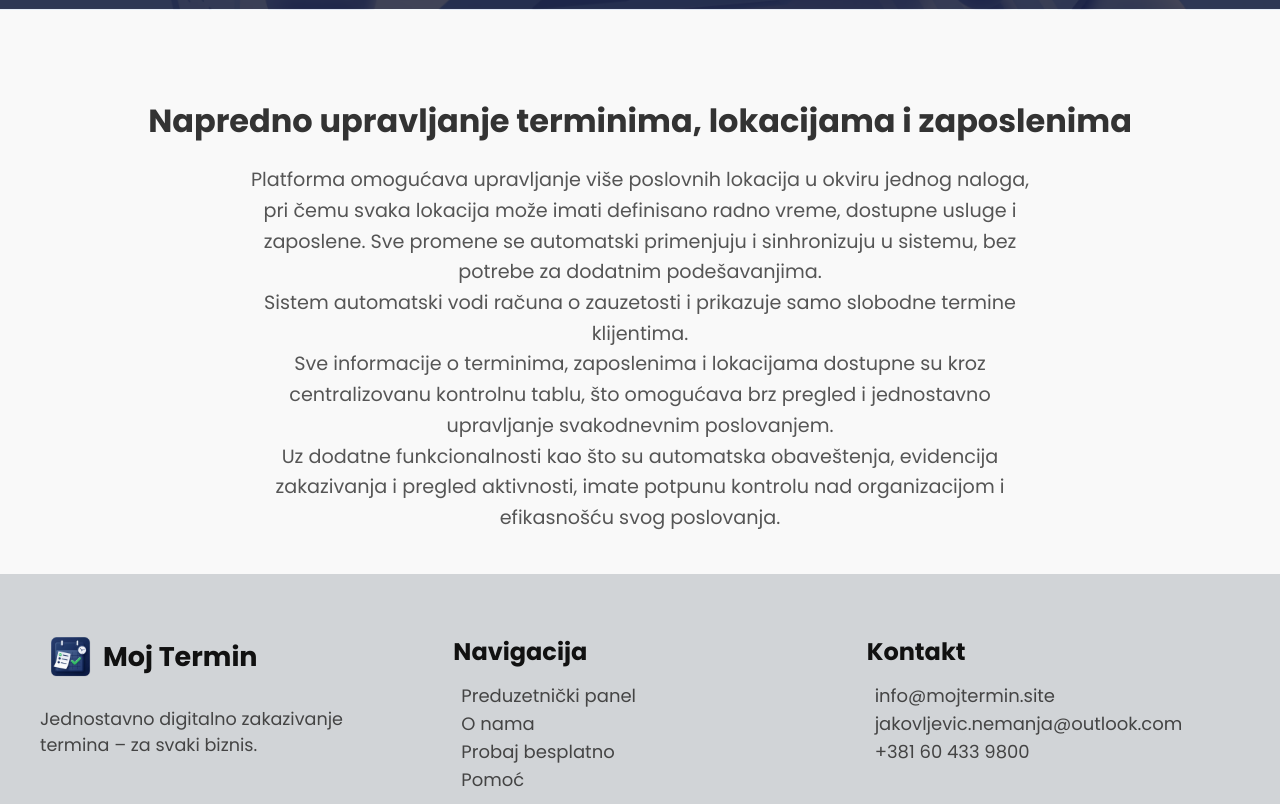
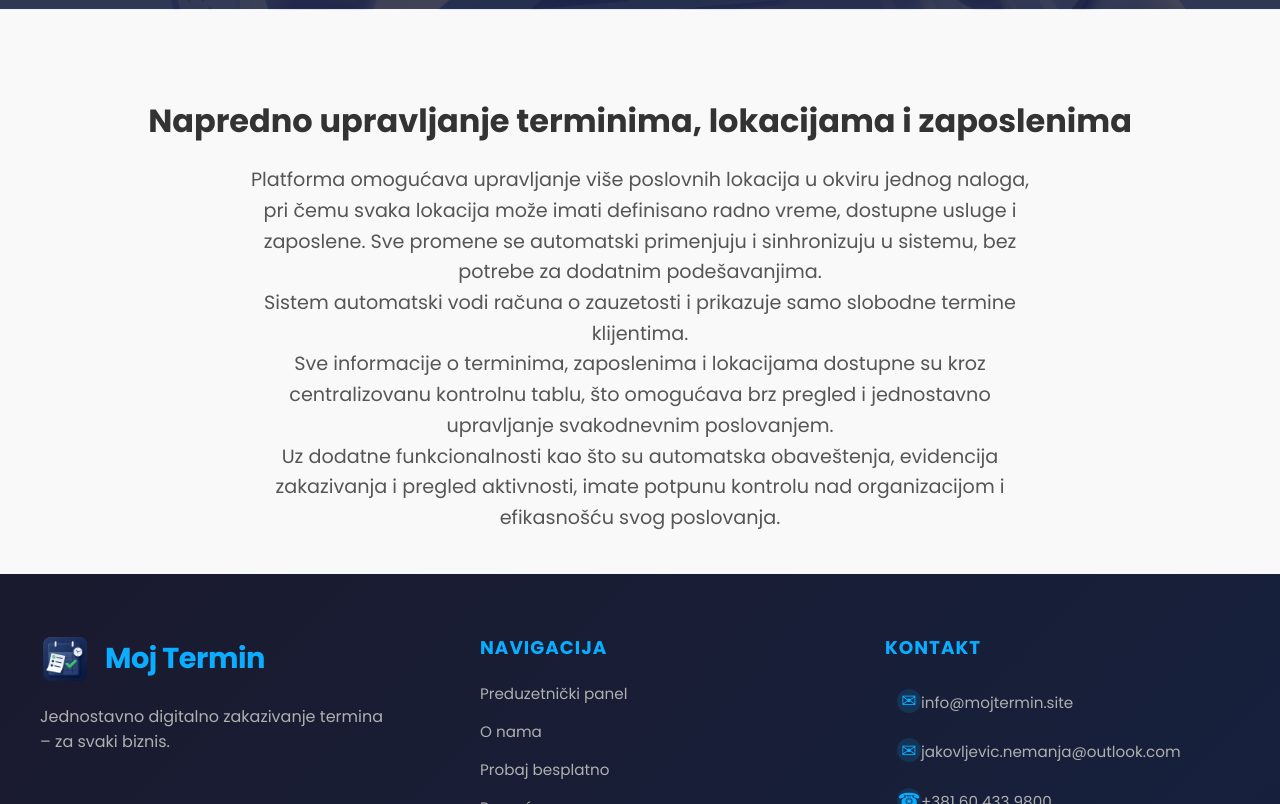
Before and after one commit to nemanja2424/moj-termin-frontend, a Next.js app: page /about in a window 1280 px wide. Shown: the part 3153-3957 px from the top of the page. Built offline with nearby package versions, Linux system fonts and the light colour scheme.

Commit message:
dizajn i sadrzaj promene

```diff
--- a/src/app/about/home.module.css
+++ b/src/app/about/home.module.css
@@ -76,6 +76,9 @@
     .hero h3{
         font-size: 15px;
         font-weight: 400;
+    }
+    .info-between h2{
+        font-size: 25px !important;
     }
 }
 
--- a/src/app/about/page.jsx
+++ b/src/app/about/page.jsx
@@ -37,6 +37,30 @@ export default function AboutPage() {
         <p className='anim'>Naš sistem za digitalno zakazivanje termina je jednostavan za korišćenje i prilagodljiv svim vrstama poslovanja. Bilo da ste frizer, lekar, trener ili neko drugi ko upravlja terminima, naš alat vam omogućava brzo i efikasno upravljanje, štedeći vreme i smanjujući greške. Sa našim rešenjem, vaši klijenti će imati jednostavan pristup, a vi ćete moći da se fokusirate na rast svog biznisa.</p>
         <p className='anim3'><br/>Naš sistem nudi jednostavnu stranu za zakazivanje termina za vaše klijente, kontrolnu tablu za vas sa svim potrebnim informacijama, kao i analitiku koja vam pomaže da pratite učinkovitost vašeg poslovanja. Uz mogućnost automatskog slanja obaveštenja i bezbednost podataka, možete biti sigurni da će vaše poslovanje teći glatko i sigurno.</p>
         <p className='anim4'><br/>Bez obzira na vrstu vašeg biznisa, naš sistem je fleksibilan i lako se integriše u vaše postojeće radne procese. Pružite svojim klijentima najbolje iskustvo u zakazivanju termina i uštedite dragoceno vreme!</p>
+      </section>
+
+      <section className={styles['info-between']}>
+        <h2 className='anim2'><br />Neka vas klijenti pronađu – bez dodatnog truda</h2>
+
+        <p className='anim'>
+          Naša platforma ne služi samo za zakazivanje termina – ona pomaže da vas novi klijenti pronađu.
+          Platforma funkcioniše kao mesto na kojem korisnici dolaze kada im je potrebna određena usluga – bilo da je to šišanje, pregled, trening ili nešto drugo.
+        </p>
+
+        <p className='anim3'>
+          Kada napravite nalog, vaše preduzeće dobija svoju stranicu za zakazivanje. Tu klijenti mogu da vide vaše usluge,
+          slobodne termine i odmah zakažu – bez poziva, poruka i čekanja.
+        </p>
+
+        <p className='anim4'>
+          Ljudi koji vas do sada nisu poznavali mogu vas pronaći preko naše platforme i postati vaši novi klijenti.
+          Na taj način, ne dobijate samo alat za organizaciju, već i dodatni način da proširite svoje poslovanje.
+        </p>
+
+        <p className='anim'>
+          Sve je jednostavno – vi postavite termine, a klijenti sami biraju ono što im odgovara.
+          Dok vi radite svoj posao, sistem radi za vas.
+        </p>
       </section>
 
       <section id='about' className={styles['benefits-section']}>
@@ -94,29 +118,6 @@ export default function AboutPage() {
         </div>
       </section>
 
-      <section className={styles['info-between']}>
-        <h2 className='anim2'><br />Neka vas klijenti pronađu – bez dodatnog truda</h2>
-
-        <p className='anim'>
-          Naša platforma ne služi samo za zakazivanje termina – ona pomaže da vas novi klijenti pronađu.
-          Platforma funkcioniše kao mesto na kojem korisnici dolaze kada im je potrebna određena usluga – bilo da je to šišanje, pregled, trening ili nešto drugo.
-        </p>
-
-        <p className='anim3'>
-          Kada napravite nalog, vaše preduzeće dobija svoju stranicu za zakazivanje. Tu klijenti mogu da vide vaše usluge,
-          slobodne termine i odmah zakažu – bez poziva, poruka i čekanja.
-        </p>
-
-        <p className='anim4'>
-          Ljudi koji vas do sada nisu poznavali mogu vas pronaći preko naše platforme i postati vaši novi klijenti.
-          Na taj način, ne dobijate samo alat za organizaciju, već i dodatni način da proširite svoje poslovanje.
-        </p>
-
-        <p className='anim'>
-          Sve je jednostavno – vi postavite termine, a klijenti sami biraju ono što im odgovara.
-          Dok vi radite svoj posao, sistem radi za vas.
-        </p>
-      </section>
 
       <section className={styles['cta-section']}>
         <div className={styles['zatamni-cta']}></div>
--- a/src/components/Footer.jsx
+++ b/src/components/Footer.jsx
@@ -6,19 +6,28 @@ import useRedirekt from '@/hooks/useRedirekt';
 
 const Footer = () => {
   const redirekt = useRedirekt();
+  const currentYear = new Date().getFullYear();
+
   return (
     <footer id='footer' className={styles.footer}>
-      <div className={styles['footer-container']}>
-        <div className={styles['footer-section']}>
+      {/* Main Footer Content */}
+      <div className={styles['footer-wrapper']}>
+        {/* Brand Section */}
+        <div className={styles['footer-brand']}>
           <a href="/" className={styles.noAnim}>
-            <div className={styles.logo} style={{display:'flex',alignItems:'center',marginBottom:'20px'}}>
-            <Image src={'/Images/logo3.png'} alt='logo' width={45} height={45} />
+            <div className={styles['brand-container']}>
+              <Image src={'/Images/logo3.png'} alt='Moj Termin logo' width={50} height={50} />
               <h3>Moj Termin</h3>
             </div>
           </a>
-          <p>Jednostavno digitalno zakazivanje termina – za svaki biznis.</p>
+          <p className={styles['brand-description']}>
+            Jednostavno digitalno zakazivanje termina – za svaki biznis.
+          </p>
         </div>
 
+        {/* Links Grid */}
+        <div className={styles['footer-grid']}>
+          {/* Navigation Section */}
           <div className={styles['footer-section']}>
             <h4>Navigacija</h4>
             <ul>
@@ -29,16 +38,30 @@ const Footer = () => {
             </ul>
           </div>
 
+          {/* Contact Section */}
           <div className={styles['footer-section']}>
             <h4>Kontakt</h4>
-          <a href="mailto:info@mojtermin.site" className={styles.contacta}>info@mojtermin.site</a>
-          <a href="mailto:jakovljevic.nemanja@outlook.com" className={styles.contacta}>jakovljevic.nemanja@outlook.com</a>
-          <a href="tel:+381604339800" className={styles.contacta}>+381 60 433 9800</a>
+            <div className={styles['contact-list']}>
+              <a href="mailto:info@mojtermin.site" className={styles['contact-item']}>
+                <span className={styles['contact-icon']}>✉</span>
+                <span>info@mojtermin.site</span>
+              </a>
+              <a href="mailto:jakovljevic.nemanja@outlook.com" className={styles['contact-item']}>
+                <span className={styles['contact-icon']}>✉</span>
+                <span>jakovljevic.nemanja@outlook.com</span>
+              </a>
+              <a href="tel:+381604339800" className={styles['contact-item']}>
+                <span className={styles['contact-icon']}>☎</span>
+                <span>+381 60 433 9800</span>
+              </a>
+            </div>
+          </div>
         </div>
       </div>
 
+      {/* Footer Bottom */}
       <div className={styles['footer-bottom']}>
-        Powered by ASISDev © {new Date().getFullYear()} Moj Termin. Sva prava zadržana.
+        <p>Powered by ASISDev © {currentYear} Moj Termin. Sva prava zadržana.</p>
       </div>
     </footer>
   );
--- a/src/components/Header.jsx
+++ b/src/components/Header.jsx
@@ -26,7 +26,7 @@ export default function Header() {
       <div className={styles.topRow}>
         <a href={"/"}><Image src="/Images/logo3.png" alt="logo" width={70} height={70} /></a>
         <nav className={styles.nav}>
-            <a onClick={() => {redirekt('/#about')}}>Zašto mi</a>
+            <a onClick={() => {redirekt('/about/#about')}}>Zašto mi</a>
             <a onClick={() => {redirekt('/panel')}}>Preduzetnički panel</a>
             {ulogovan && (<a onClick={() => {localStorage.removeItem('authToken');setUlogovan(false);localStorage.removeItem('userId');}}>Odjavi se</a>)}
           </nav>
@@ -43,7 +43,7 @@ export default function Header() {
       </div>
 
       <div className={`${styles.phoneNav} ${navOpen ? styles.open : ''}`}>
-          <a onClick={() => {redirekt('/#about')}}>Zašto mi</a>
+          <a onClick={() => {redirekt('/about/#about')}}>Zašto mi</a>
           <a onClick={() => {redirekt('/panel')}}>Preduzetnički panel</a>
           {ulogovan && (<a onClick={() => {localStorage.removeItem('authToken');setUlogovan(false);localStorage.removeItem('userId');}}>Odjavi se</a>)}
         <button className={`${styles.button1} ${styles.forPh}`}>Kontaktirajte nas</button>
--- a/src/components/footer.module.css
+++ b/src/components/footer.module.css
@@ -3,85 +3,122 @@
   -webkit-user-drag: none;
   -webkit-tap-highlight-color: transparent;
 }
+
 .footer {
-    background-color: #d1d4d7;
-    color: #222;
+  background: linear-gradient(135deg, #1a1a2e 0%, #16213e 100%);
+  color: #f0f0f0;
   padding: 60px 30px 30px;
-    font-family: 'Segoe UI', sans-serif;
+  font-family: 'Segoe UI', -apple-system, BlinkMacSystemFont, sans-serif;
+  margin-top: 0px;
 }
 
-  .footer-container {
+.footer-wrapper {
+  max-width: 1200px;
+  margin: 0 auto;
+  display: grid;
+  grid-template-columns: 1fr;
+  gap: 50px;
+  padding-bottom: 40px;
+  border-bottom: 1px solid rgba(255, 255, 255, 0.1);
+}
+
+/* Brand Section */
+.footer-brand {
+  grid-column: 1;
+}
+
+.brand-container {
+  display: flex;
+  align-items: center;
+  gap: 15px;
+  margin-bottom: 20px;
+  transition: transform 0.3s ease;
+}
+
+.brand-container:hover {
+  transform: translateX(5px);
+}
+
+.footer-brand h3 {
+  font-size: 1.8em;
+  color: #0AADFF;
+  margin: 0;
+  font-weight: 700;
+  letter-spacing: -0.5px;
+}
+
+.brand-description {
+  font-size: 1em;
+  color: #b0b0b0;
+  margin: 10px 0 0 0;
+  line-height: 1.6;
+  max-width: 350px;
+}
+
+/* Footer Grid */
+.footer-grid {
+  display: grid;
+  grid-template-columns: repeat(2, 1fr);
+  gap: 40px;
+}
+
+@media (min-width: 768px) {
+  .footer-wrapper {
+    grid-template-columns: 1fr 2fr;
+    gap: 60px;
+  }
+
+  .footer-grid {
+    grid-template-columns: repeat(2, 1fr);
+    gap: 50px;
+  }
+}
+
+@media (max-width: 767px) {
+  .footer-wrapper {
+    gap: 40px;
+  }
+
+  .footer-grid {
+    grid-template-columns: 1fr;
+    gap: 30px;
+  }
+}
+
+/* Footer Sections */
+.footer-section {
   display: flex;
   flex-direction: column;
-    gap: 40px;
-    max-width: 1200px;
-    margin: 0 auto;
-  }
-
-  .footer-section {
-    flex: 1;
-  }
-
-  .footer-section h3 {
-    font-size: 1.5em;
-    color: #111;
-    margin-left: 10px;
 }
 
 .footer-section h4 {
-    margin-bottom: 15px;
-    font-size: 1.5em;
-    color: #111;
-  }
-
-  .footer-section p,
-  .footer-section a {
-    font-size: 1.1em;
-    color: #444;
-    text-decoration: none;
-  }
-
-  .footer-section a:hover {
-    color: #0a7eb8;
+  font-size: 1.15em;
+  color: #0AADFF;
+  margin: 0 0 20px 0;
+  font-weight: 700;
+  text-transform: uppercase;
+  letter-spacing: 1px;
 }
 
 .footer-section ul {
   list-style: none;
   padding: 0;
   margin: 0;
-  }
-
-  .footer-bottom {
-    text-align: center;
-    margin-top: 50px;
-    font-size: 1em;
-    color: #666;
-    border-top: 1px solid #ddd;
-    padding-top: 20px;
-  }
-
-  @media (min-width: 768px) {
-    .footer-container {
-      flex-direction: row;
-      justify-content: space-between;
-    }
-
-    .footer-section {
-      flex: 1;
-    }
+  display: flex;
+  flex-direction: column;
+  gap: 12px;
 }
 
 .footer-section a {
-    line-height: 1;
-    margin: 0 8px;
-    margin-bottom: 7px;
+  font-size: 0.95em;
+  color: #b0b0b0;
+  text-decoration: none;
   cursor: pointer;
-    font-size: 18px;
   position: relative;
-    color: #444;
-    text-decoration: none;
   display: inline-block;
-    transition: color 0.2s ease;
+  width: fit-content;
+  transition: color 0.3s ease;
+  padding-bottom: 2px;
 }
 
 .footer-section a:hover {
@@ -92,22 +129,79 @@
   content: '';
   position: absolute;
   left: 0;
-  bottom: -3px;
+  bottom: 0;
   width: 100%;
   height: 2px;
-  background-color: #0AADFF;
+  background: linear-gradient(90deg, #0AADFF, transparent);
   transform: scaleX(0);
-  transform-origin: bottom right;
-  transition: transform 0.2s ease;
+  transform-origin: right;
+  transition: transform 0.3s ease;
 }
 
 .footer-section a:not(.noAnim):hover::after {
   transform: scaleX(1);
-  transform-origin: bottom left;
+  transform-origin: left;
 }
 
+/* Contact Section */
+.contact-list {
+  display: flex;
+  flex-direction: column;
+  gap: 15px;
+}
 
-  .contactLink {
-    font-size: 19px;
-    margin-bottom: 15px;
+.contact-item {
+  display: flex;
+  align-items: center;
+  gap: 12px;
+  color: #b0b0b0;
+  text-decoration: none;
+  font-size: 0.95em;
+  transition: all 0.3s ease;
+  padding: 8px 12px;
+  border-radius: 6px;
+  width: fit-content;
 }
+
+.contact-item:hover {
+  background-color: rgba(10, 173, 255, 0.1);
+  color: #0AADFF;
+  transform: translateX(5px);
+}
+
+.contact-icon {
+  font-size: 1.2em;
+  display: inline-flex;
+  align-items: center;
+  justify-content: center;
+  width: 24px;
+  height: 24px;
+  border-radius: 50%;
+  background-color: rgba(10, 173, 255, 0.15);
+  color: #0AADFF;
+}
+
+.contact-item:hover .contact-icon {
+  background-color: rgba(10, 173, 255, 0.3);
+}
+
+/* Footer Bottom */
+.footer-bottom {
+  max-width: 1200px;
+  margin: 0 auto;
+  text-align: center;
+  padding-top: 30px;
+  font-size: 0.9em;
+  color: #888;
+}
+
+.footer-bottom p {
+  margin: 0;
+  line-height: 1.6;
+}
+
+/* Utility Classes */
+.noAnim {
+  text-decoration: none;
+  color: inherit;
+}
```
Lines whose indentation alone changed are shown as unchanged.
